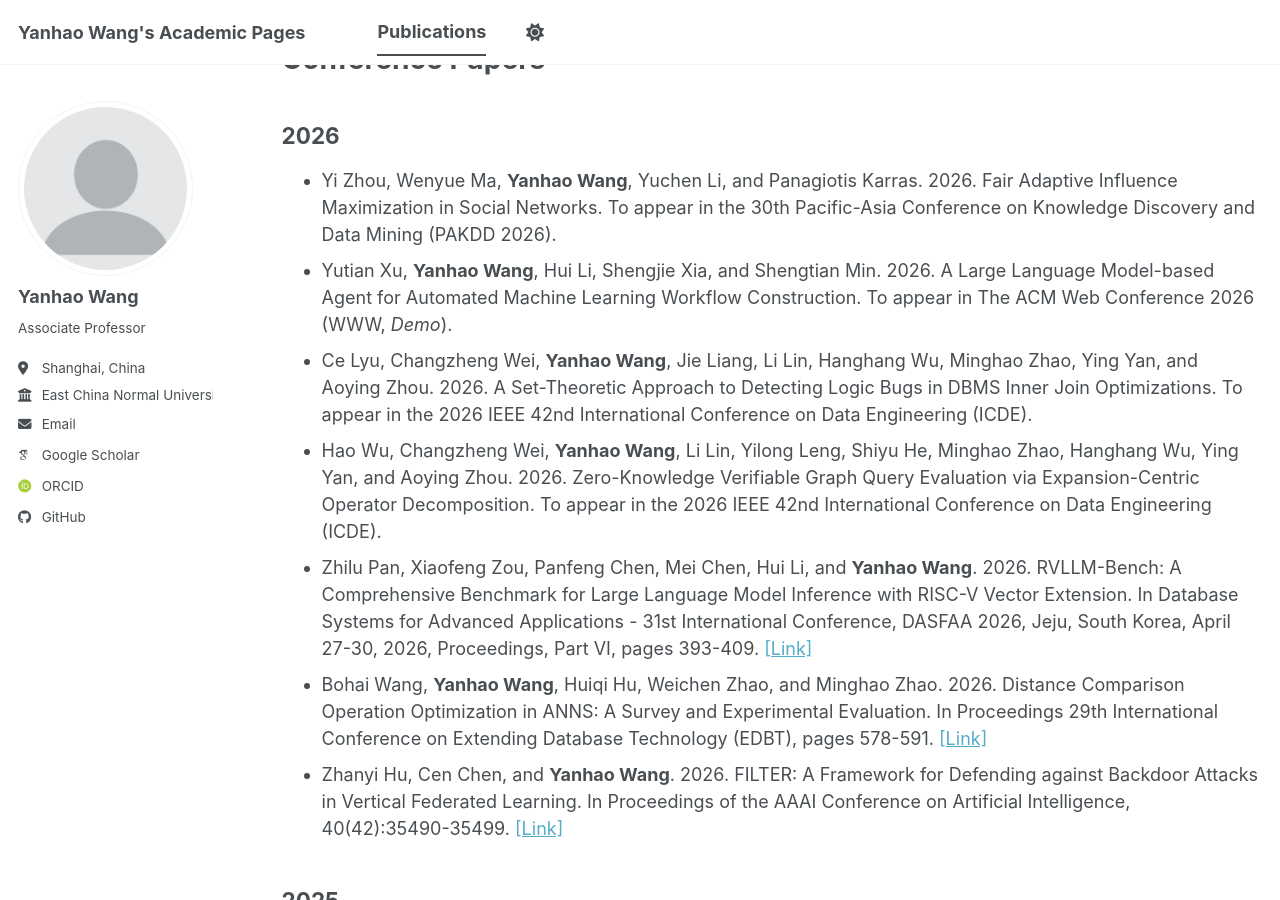
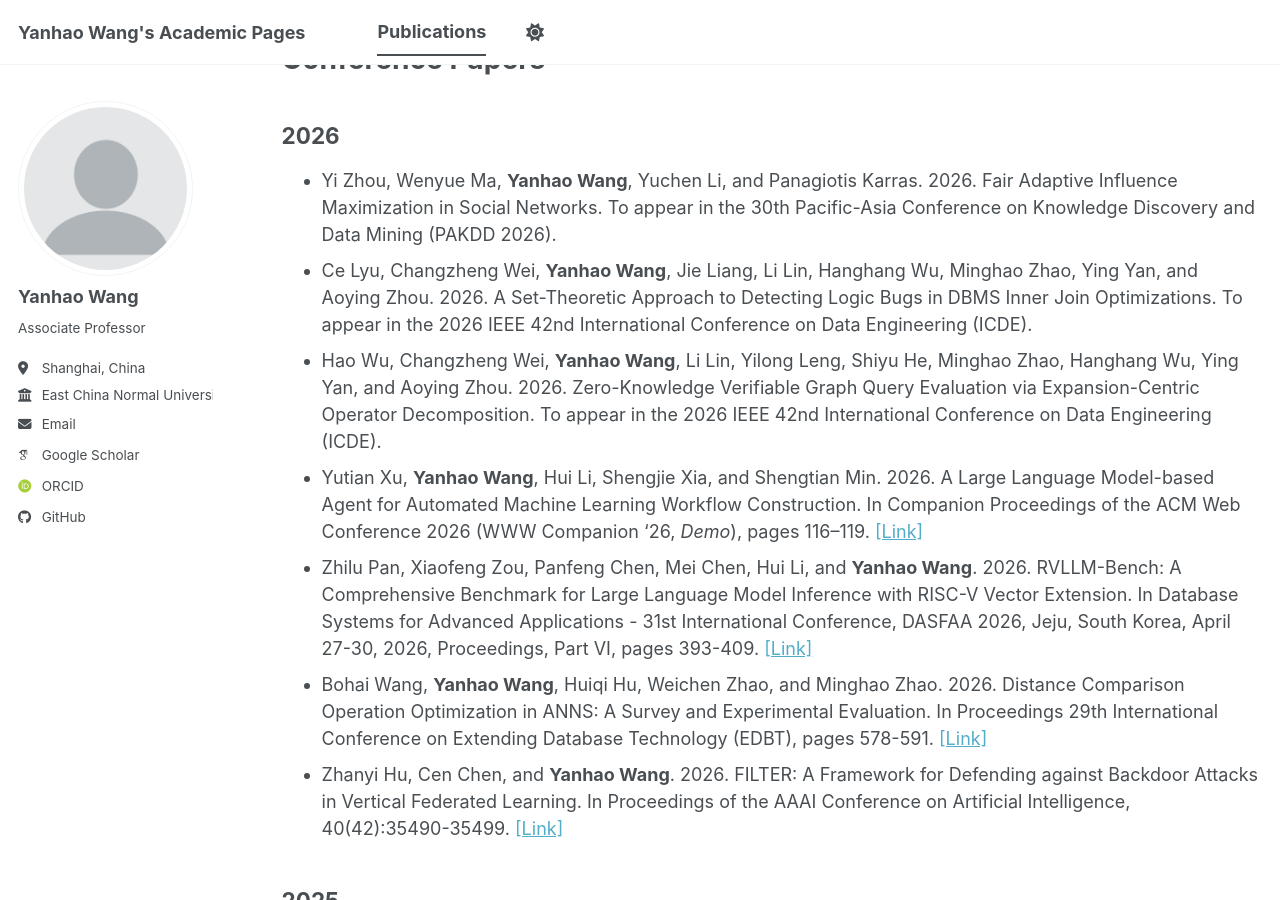
Before and after one commit to yhwang1990/yhwang1990.github.io, a Jekyll site: the page built from _pages/publications.md, in a window 1280 px wide and 900 px high, scrolled down 3203 px. Built offline with Jekyll 4.4.1, drawn with Linux system fonts in a browser that asks for light colours; some web fonts are replaced; a script bundle is joined from its source files by our own code; library files that are not in the unit come from our copies.

Commit message:
Update publications.md

```diff
--- a/_pages/publications.md
+++ b/_pages/publications.md
@@ -56,9 +56,9 @@
 
 ## 2026
 - Yi Zhou, Wenyue Ma, **Yanhao Wang**, Yuchen Li, and Panagiotis Karras. 2026. Fair Adaptive Influence Maximization in Social Networks. To appear in the 30th Pacific-Asia Conference on Knowledge Discovery and Data Mining (PAKDD 2026).
-- Yutian Xu, **Yanhao Wang**, Hui Li, Shengjie Xia, and Shengtian Min. 2026. A Large Language Model-based Agent for Automated Machine Learning Workflow Construction. To appear in The ACM Web Conference 2026 (WWW, *Demo*).
 - Ce Lyu, Changzheng Wei, **Yanhao Wang**, Jie Liang, Li Lin, Hanghang Wu, Minghao Zhao, Ying Yan, and Aoying Zhou. 2026. A Set-Theoretic Approach to Detecting Logic Bugs in DBMS Inner Join Optimizations. To appear in the 2026 IEEE 42nd International Conference on Data Engineering (ICDE).
 - Hao Wu, Changzheng Wei, **Yanhao Wang**, Li Lin, Yilong Leng, Shiyu He, Minghao Zhao, Hanghang Wu, Ying Yan, and Aoying Zhou. 2026. Zero-Knowledge Verifiable Graph Query Evaluation via Expansion-Centric Operator Decomposition. To appear in the 2026 IEEE 42nd International Conference on Data Engineering (ICDE).
+- Yutian Xu, **Yanhao Wang**, Hui Li, Shengjie Xia, and Shengtian Min. 2026. A Large Language Model-based Agent for Automated Machine Learning Workflow Construction. In Companion Proceedings of the ACM Web Conference 2026 (WWW Companion '26, *Demo*), pages 116–119. [[Link]](https://doi.org/10.1145/3774905.3793115)
 - Zhilu Pan, Xiaofeng Zou, Panfeng Chen, Mei Chen, Hui Li, and **Yanhao Wang**. 2026. RVLLM-Bench: A Comprehensive Benchmark for Large Language Model Inference with RISC-V Vector Extension. In Database Systems for Advanced Applications - 31st International Conference, DASFAA 2026, Jeju, South Korea, April 27-30, 2026, Proceedings, Part VI, pages 393-409. [[Link]](https://doi.org/10.1007/978-981-92-0378-9_24)
 - Bohai Wang, **Yanhao Wang**, Huiqi Hu, Weichen Zhao, and Minghao Zhao. 2026. Distance Comparison Operation Optimization in ANNS: A Survey and Experimental Evaluation. In Proceedings 29th International Conference on Extending Database Technology (EDBT), pages 578-591. [[Link]](https://doi.org/10.48786/edbt.2026.47)
 - Zhanyi Hu, Cen Chen, and **Yanhao Wang**. 2026. FILTER: A Framework for Defending against Backdoor Attacks in Vertical Federated Learning. In Proceedings of the AAAI Conference on Artificial Intelligence, 40(42):35490-35499. [[Link]](https://doi.org/10.1609/aaai.v40i42.40859)
```
